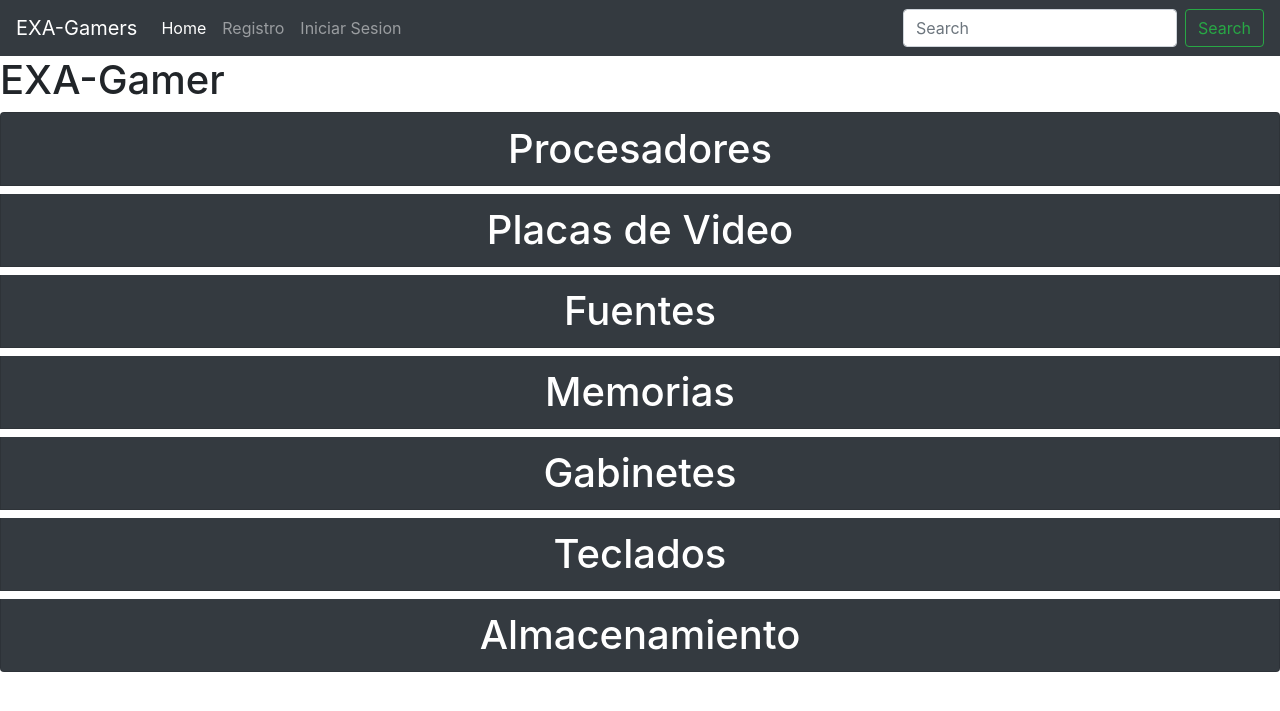
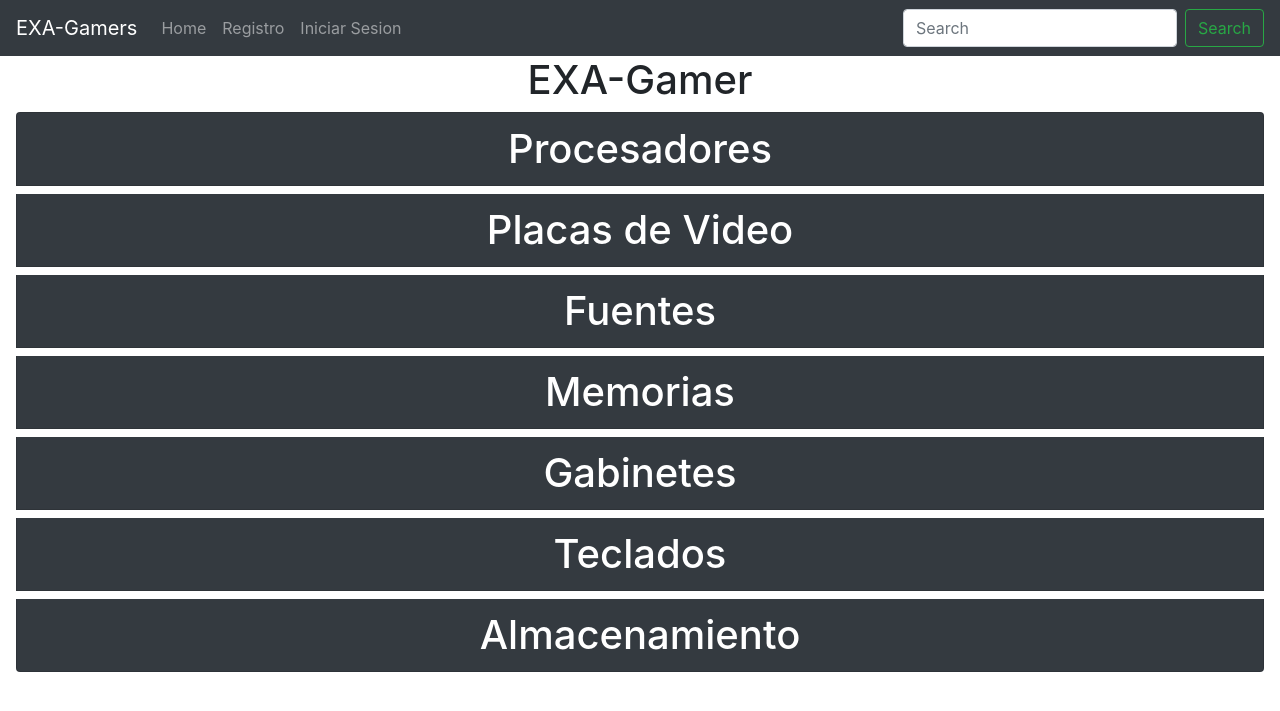
Before and after one commit to juanbarthes/TPE-Web-2, a PHP site: page /Router.php?action=1 in a window 1280 px wide. Shown: the top 711 px of the page. Run offline with PHP 8.4, Linux system fonts and the light colour scheme; data comes from the database, SQL or seed files in the repository.

Commit message:
Limpiado el codigo excedente

```diff
--- a/Controller/CategoriasController.php
+++ b/Controller/CategoriasController.php
@@ -50,7 +50,7 @@ class CategoriasController
         $this->view->ShowHomeLocation();
     }
 
-    public function formularioCategoria($param = null)
+    public function formularioCategoria()
     {
         if (isset($_GET["id_c"]) && $_GET["id_c"] != "") {
             $id = $_GET["id_c"];
@@ -62,20 +62,5 @@ class CategoriasController
             $categoria = array("id_categoria" => "", "nombre_categoria" => "");
             $this->view->showFormularioCategoria($categoria, $action);
         }
-        //funcion vieja---------------------------------------------------------
-
-        /*if (empty($param)) {
-            $id = "";
-        } else
-            $id = $param[0];
-        if (isset($id) && $id != "") {
-            $action = "updateCategoria";
-            $categoria = $this->model->getCategoria($id);
-            $this->view->showFormularioCategoria($categoria, $action);
-        } else {
-            $action = "insertCategoria";
-            $categoria = array("id_categoria" => "", "nombre_categoria" => "");
-            $this->view->showFormularioCategoria($categoria, $action);
-        }*/
     }
 }
--- a/templates/header.tpl
+++ b/templates/header.tpl
@@ -21,7 +21,7 @@
 
         <div class="collapse navbar-collapse" id="navbarSupportedContent">
             <ul class="navbar-nav mr-auto">
-                <li class="nav-item active">
+                <li class="nav-item">
                     <a class="nav-link" href="#">Home <span class="sr-only">(current)</span></a>
                 </li>
                 <li class="nav-item">
--- a/templates/home.tpl
+++ b/templates/home.tpl
@@ -1,7 +1,7 @@
 {include file="header.tpl"}
 <!-- arranca la parte dinamica -->
-<h1>{$titulo}</h1>
-<ul class="list-group">
+<h1 class="text-center">{$titulo}</h1>
+<ul class="list-group mx-3">
 {foreach from=$categorias item=categoria}
   <li class="list-group-item list-group-item bg-dark text-white text-center h1">{$categoria->nombre_categoria}</li>
 {/foreach}
```
